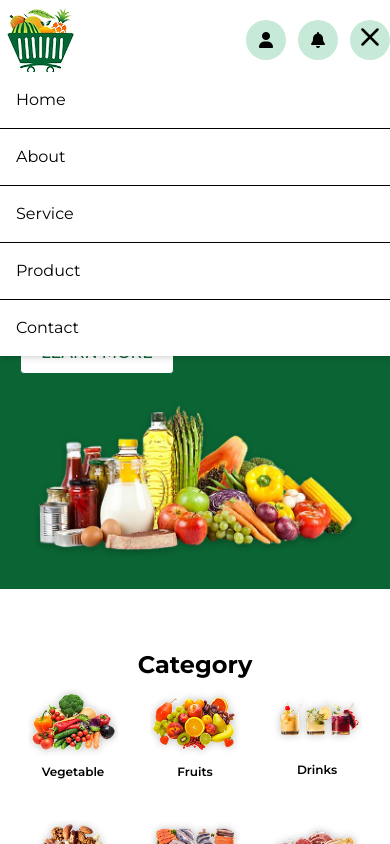
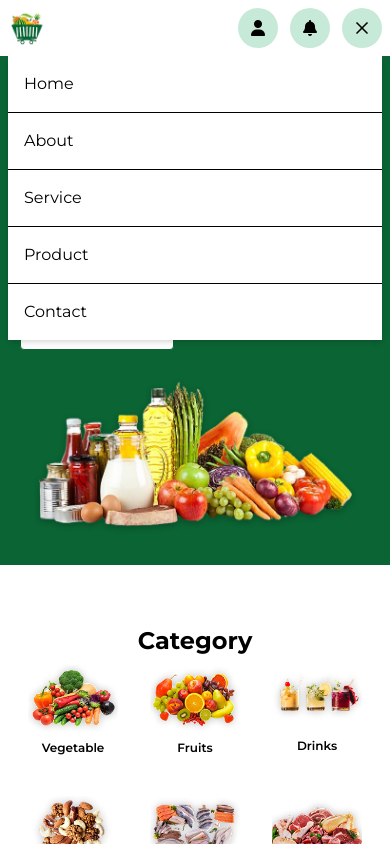
Before and after one commit to almamun0101/E-mart, a React (Vite) app: page / in a window 390 px wide. Both pictures are taken after a click on the button "Open menu". Shown: the top 844 px of the page. Built offline with nearby package versions, Linux system fonts and the light colour scheme.

Commit message:
navbar update

```diff
--- a/src/assets/components/Navbar.jsx
+++ b/src/assets/components/Navbar.jsx
@@ -24,18 +24,26 @@ function Navbar() {
   }, []);
 
   return (
-    <>
-      <nav className="container">
-        <div
-          className="flex justify-between items-center relative"
-          ref={menuRef}
-        >
-           <img src="./Images/logo.png" alt="logo" />
+    <nav className="container p-2 mx-auto">
+      <div className="flex justify-between items-center relative" ref={menuRef}>
+        <img
+          src="./Images/logo.png"
+          alt="logo"
+          className="w-10 md:w-15 lg:w-20"
+        />
 
         <ul
-            className={`absolute md:static top-18 gap-8 left-0 w-full md:w-auto md:flex bg-white md:bg-transparent shadow-md md:shadow-none transition-transform transform md:transform-none ${
-              isOpen ? "block" : "hidden"
-            }`}
+          className={`
+            absolute md:static top-[3rem] left-0 w-full md:w-auto md:flex
+            bg-white md:bg-transparent shadow-md md:shadow-none
+            overflow-hidden
+            transition-all duration-300 ease-in-out
+            ${
+              isOpen
+                ? "max-h-screen opacity-100"
+                : "max-h-0 opacity-0 md:opacity-100 md:max-h-full"
+            }
+          `}
         >
           <li className="hover:text-pri-500 hover:font-medium p-4 border-b md:border-none">
             <a href="">Home</a>
@@ -49,28 +57,32 @@ function Navbar() {
           <li className="hover:text-pri-500 hover:font-medium p-4 border-b md:border-none">
             <a href="">Product</a>
           </li>
-            <li className="hover:text-pri-500 hover:font-medium p-4 ">
+          <li className="hover:text-pri-500 hover:font-medium p-4">
             <a href="">Contact</a>
           </li>
         </ul>
+
         <div className="flex items-center gap-3">
           <div className="w-10 h-10 rounded-full bg-sec-500 flex justify-center items-center ">
-              <i class="fa-solid fa-user"></i>
+            <i className="fa-solid fa-user"></i>
           </div>
           <div className="w-10 h-10 rounded-full bg-sec-500 flex justify-center items-center ">
-              <i class="fa-solid fa-bell"></i>
+            <i className="fa-solid fa-bell"></i>
           </div>
-            <div className="w-10 h-10 rounded-full bg-sec-500 flex justify-center p-2 items-center lg:hidden">
-            <div className="md:hidden">
-            <button onClick={toggleMenu} className="focus:outline-none">
-              {isOpen ? <X size={30} /> : <Menu size={30} />}
+          <div className="w-10 h-10 rounded-full bg-sec-500 flex justify-center items-center lg:hidden md:hidden">
+            <button
+              onClick={toggleMenu}
+              className="focus:outline-none"
+              aria-expanded={isOpen}
+              aria-label={isOpen ? "Close menu" : "Open menu"}
+            >
+              {isOpen ? <X size={20} /> : <Menu size={20} />}
             </button>
           </div>
         </div>
       </div>
-        </div>
     </nav>
-    </>
   );
 }
+
 export default Navbar;
```
Lines whose indentation alone changed are shown as unchanged.
